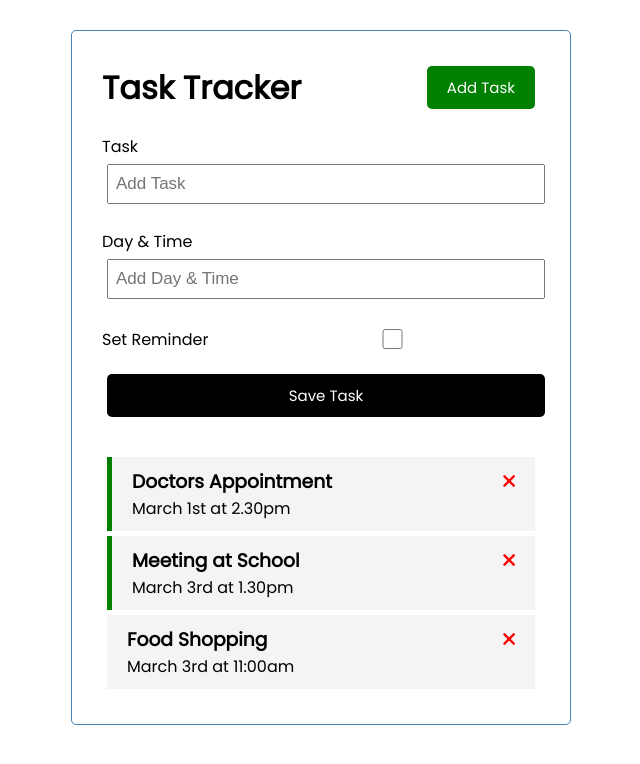
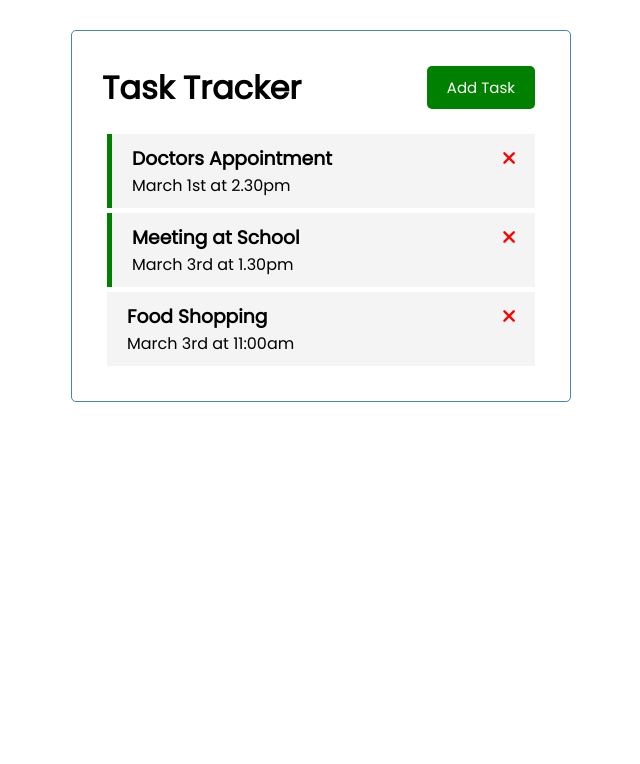
Before and after one commit to Ahmad-045/task-tracker-vue-project, a Vue app: page / in a window 1280 px wide. Shown: the top 764 px of the page, without its empty margins (319-959 px from the left). Built offline with nearby package versions, Linux system fonts and the light colour scheme.

Commit message:
Toggle Add-Task form

```diff
--- a/src/App.vue
+++ b/src/App.vue
@@ -1,7 +1,9 @@
 <template>
   <div class="container">
-    <Header />
-    <AddTask @add-task="addTask" />
+    <Header @toggle-add-task="togglerAddTask" />
+    <div v-if="showAddTask">
+      <AddTask @add-task="addTask" />
+    </div>
     <Tasks @toggle-remainder="toggleRemainder" @delete-task="deleteTask" :tasks="tasks" />
   </div>
 </template>
@@ -19,10 +21,14 @@
   },
   data(){
     return{
-      tasks: []
+      tasks: [],
+      showAddTask: false
     }
   },
   methods: {
+    togglerAddTask(){
+      this.showAddTask =!this.showAddTask;
+    },
     addTask (task) {
       this.tasks = [...this.tasks, task]
     },
--- a/src/components/Button.vue
+++ b/src/components/Button.vue
@@ -11,7 +11,7 @@
     },
     methods: {
       onClick(){
-        console.log('onClick')
+        this.$emit('toggle-add-task')
       }
     }
   }
--- a/src/components/Header.vue
+++ b/src/components/Header.vue
@@ -1,7 +1,7 @@
 <template>
   <header>
     <h1>Task Tracker</h1>
-    <Button text="Add Task" color="green" />
+    <Button @toggle-add-task="$emit('toggle-add-task')" text="Add Task" color="green" />
   </header>
 </template>
 
@@ -13,7 +13,8 @@
   name: 'Header',
   components: {
     Button
-  }
+  },
+  emits: ['toggle-add-task']
 }
 </script>
 
```
